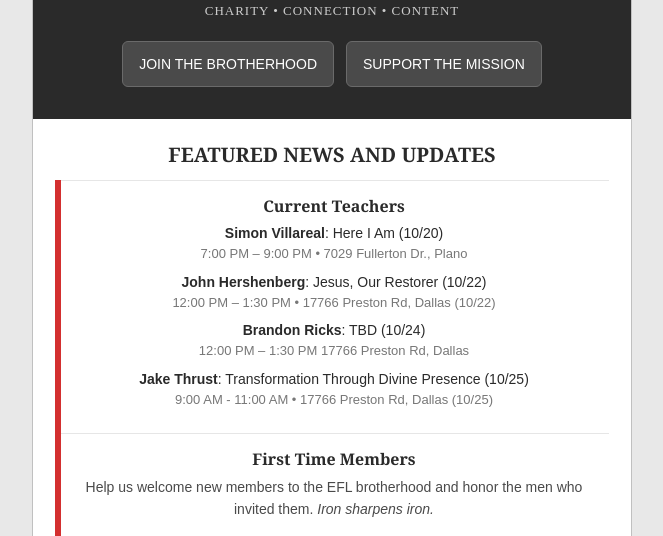
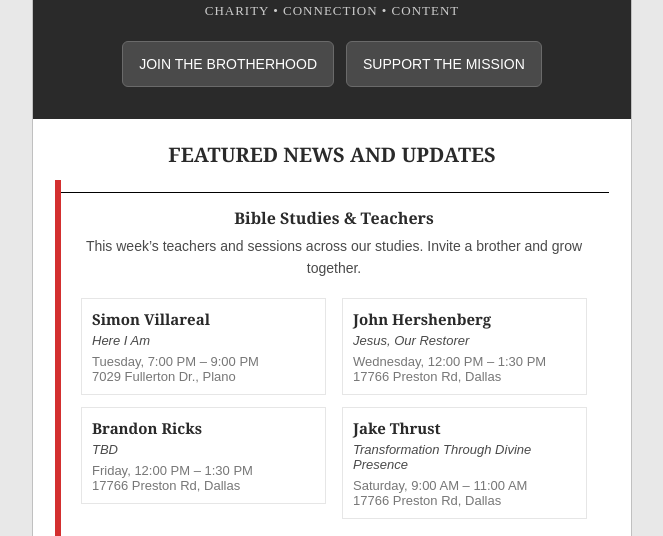
Before and after one commit to andrewgonowolo03-create/EFLNewsletter, a plain HTML site: page index.html in a window 1280 px wide. Shown: the part 185-721 px from the top of the page, without its empty margins (308-971 px from the left). Drawn offline with Linux system fonts and the light colour scheme.

Commit message:
Update index.html

```diff
--- a/index.html
+++ b/index.html
@@ -97,43 +97,111 @@
     <!-- Right content column: stack items inside this one cell -->
     <td style="padding:0;">
 
-<!-- ITEM: Current Teachers -->
-<table role="presentation" width="100%" cellpadding="0" cellspacing="0" border="0" style="border-collapse:collapse;margin:0;">
+<!-- FEATURED: Bible Studies & Teachers (4 boxes, matches First Time Members style) -->
+<table role="presentation" width="100%" cellpadding="0" cellspacing="0" border="0" style="border-collapse:collapse;margin:12px 0;">
   <tr>
-    <td align="center" style="padding:14px 14px 12px 12px;text-align:center;border-top:1px solid #e6e6e6;">
+    <td align="center" style="padding:14px 14px 12px 12px;text-align:center;border-top:1px solid #000000;">
+
       <div style="font-family:Georgia,serif;font-size:16px;color:#2a2a2a;font-weight:bold;margin:0 0 6px;">
-        Current Teachers
+        Bible Studies &amp; Teachers
+      </div>
+      <div style="max-width:520px;margin:0 auto;font-family:Arial,Helvetica,sans-serif;font-size:14px;color:#4a4a4a;line-height:1.6;">
+        This week’s teachers and sessions across our studies. Invite a brother and grow together.
       </div>
 
-<!-- Current Teachers (name/topic on line 1; date/time on line 2) -->
-<div style="font-family:Arial,Helvetica,sans-serif;font-size:14px;color:#2a2a2a;line-height:1.5;">
-  <div style="margin:0 0 8px 0;">
-    <strong>Simon Villareal</strong>: Here I Am (10/20) <br>
-    <span style="font-size:13px;color:#777;">
-      7:00 PM – 9:00 PM • 7029 Fullerton Dr., Plano
-    </span>
-  </div>
+      <!-- 2 x 2 grid of bordered cards (stack on mobile) -->
+      <table role="presentation" cellpadding="0" cellspacing="0" border="0" width="100%"
+             style="margin:12px auto 0 auto;max-width:560px;border-collapse:collapse;">
+        <tr>
+          <!-- Card 1: Simon Villareal -->
+          <td class="stack" width="50%" valign="top" style="padding:6px 8px;">
+            <table role="presentation" width="100%" cellpadding="0" cellspacing="0" border="0"
+                   style="border:1px solid #e6e6e6;">
+              <tr>
+                <td style="padding:10px;text-align:left;">
+                  <div style="font-family:Georgia,serif;font-size:15px;color:#2a2a2a;font-weight:bold;margin:0 0 4px;">
+                    Simon Villareal
+                  </div>
+                  <div style="font-family:Arial,Helvetica,sans-serif;font-size:13px;color:#4a4a4a;margin:0 0 6px;">
+                    <em>Here I Am</em>
+                  </div>
+                  <div style="font-family:Arial,Helvetica,sans-serif;font-size:13px;color:#777;margin:0;">
+                    Tuesday, 7:00 PM – 9:00 PM<br>
+                    7029 Fullerton Dr., Plano
+                  </div>
+                </td>
+              </tr>
+            </table>
+          </td>
 
-  <div style="margin:0 0 8px 0;">
-    <strong>John Hershenberg</strong>: Jesus, Our Restorer (10/22)<br>
-    <span style="font-size:13px;color:#777;">
-       12:00 PM – 1:30 PM • 17766 Preston Rd, Dallas (10/22)
-    </span>
-  </div>
- <div style="margin:0 0 8px 0;">
-    <strong>Brandon Ricks</strong>: TBD (10/24)<br>
-    <span style="font-size:13px;color:#777;">
-      12:00 PM – 1:30 PM 17766 Preston Rd, Dallas
-    </span>
-  </div>
+          <!-- Card 2: John Hershenberg -->
+          <td class="stack" width="50%" valign="top" style="padding:6px 8px;">
+            <table role="presentation" width="100%" cellpadding="0" cellspacing="0" border="0"
+                   style="border:1px solid #e6e6e6;">
+              <tr>
+                <td style="padding:10px;text-align:left;">
+                  <div style="font-family:Georgia,serif;font-size:15px;color:#2a2a2a;font-weight:bold;margin:0 0 4px;">
+                    John Hershenberg
+                  </div>
+                  <div style="font-family:Arial,Helvetica,sans-serif;font-size:13px;color:#4a4a4a;margin:0 0 6px;">
+                    <em>Jesus, Our Restorer</em>
+                  </div>
+                  <div style="font-family:Arial,Helvetica,sans-serif;font-size:13px;color:#777;margin:0;">
+                    Wednesday, 12:00 PM – 1:30 PM<br>
+                    17766 Preston Rd, Dallas
+                  </div>
+                </td>
+              </tr>
+            </table>
+          </td>
+        </tr>
 
-  <div style="margin:0;">
-    <strong>Jake Thrust</strong>: Transformation Through Divine Presence (10/25)<br>
-    <span style="font-size:13px;color:#777;">
-       9:00 AM - 11:00 AM • 17766 Preston Rd, Dallas (10/25)
-    </span>
-  </div>
-</div>
+        <tr>
+          <!-- Card 3: Brandon Ricks -->
+          <td class="stack" width="50%" valign="top" style="padding:6px 8px;">
+            <table role="presentation" width="100%" cellpadding="0" cellspacing="0" border="0"
+                   style="border:1px solid #e6e6e6;">
+              <tr>
+                <td style="padding:10px;text-align:left;">
+                  <div style="font-family:Georgia,serif;font-size:15px;color:#2a2a2a;font-weight:bold;margin:0 0 4px;">
+                    Brandon Ricks
+                  </div>
+                  <div style="font-family:Arial,Helvetica,sans-serif;font-size:13px;color:#4a4a4a;margin:0 0 6px;">
+                    <em>TBD</em>
+                  </div>
+                  <div style="font-family:Arial,Helvetica,sans-serif;font-size:13px;color:#777;margin:0;">
+                    Friday, 12:00 PM – 1:30 PM<br>
+                    17766 Preston Rd, Dallas
+                  </div>
+                </td>
+              </tr>
+            </table>
+          </td>
+
+          <!-- Card 4: Jake Thrust -->
+          <td class="stack" width="50%" valign="top" style="padding:6px 8px;">
+            <table role="presentation" width="100%" cellpadding="0" cellspacing="0" border="0"
+                   style="border:1px solid #e6e6e6;">
+              <tr>
+                <td style="padding:10px;text-align:left;">
+                  <div style="font-family:Georgia,serif;font-size:15px;color:#2a2a2a;font-weight:bold;margin:0 0 4px;">
+                    Jake Thrust
+                  </div>
+                  <div style="font-family:Arial,Helvetica,sans-serif;font-size:13px;color:#4a4a4a;margin:0 0 6px;">
+                    <em>Transformation Through Divine Presence</em>
+                  </div>
+                  <div style="font-family:Arial,Helvetica,sans-serif;font-size:13px;color:#777;margin:0;">
+                    Saturday, 9:00 AM – 11:00 AM<br>
+                    17766 Preston Rd, Dallas
+                  </div>
+                </td>
+              </tr>
+            </table>
+          </td>
+        </tr>
+
+      </table>
+
     </td>
   </tr>
 </table>
@@ -141,7 +209,7 @@
 <!-- FEATURED: New Members & Who Brought Them (no button) -->
 <table role="presentation" width="100%" cellpadding="0" cellspacing="0" border="0" style="border-collapse:collapse;margin:12px 0;">
   <tr>
-    <td align="center" style="padding:14px 14px 12px 12px;text-align:center;border-top:1px solid #e6e6e6;">
+    <td align="center" style="padding:14px 14px 12px 12px;text-align:center;border-top:1px solid #000000;">
 
       <div style="font-family:Georgia,serif;font-size:16px;color:#2a2a2a;font-weight:bold;margin:0 0 6px;">
         First Time Members
@@ -196,7 +264,7 @@
         <!-- Row 2 (duplicate this row block as needed) -->
         <tr>
           <td class="stack" width="50%" valign="top" style="padding:6px 8px;">
-            <table role="presentation" width="100%" cellpadding="0" cellspacing="0" border="0" style="border:1px solid #e6e6e6;">
+            <table role="presentation" width="100%" cellpadding="0" cellspacing="0" border="0" style="border:1px solid #000000;">
               <tr>
                 <td style="padding:10px;text-align:left;">
                   <div style="font-family:Georgia,serif;font-size:15px;color:#2a2a2a;font-weight:bold;margin:0 0 4px;">
@@ -242,7 +310,7 @@
 <table role="presentation" width="100%" cellpadding="0" cellspacing="0" border="0" style="border-collapse:collapse;margin:12px 0;">
   <tr>
     <!-- Keep ALL content inside this one TD so the rail stays intact -->
-    <td align="center" style="padding:14px 14px 12px 12px;text-align:center;border-top:1px solid #e6e6e6;">
+    <td align="center" style="padding:14px 14px 12px 12px;text-align:center;border-top:1px solid #000000;">
 
       <div style="font-family:Georgia,serif;font-size:16px;color:#2a2a2a;font-weight:bold;margin:0 0 6px;">
         Recent Baptisms
@@ -306,7 +374,7 @@
 <!-- FEATURED: How Can I Pray for You? (top grey only, no red rail) -->
 <table role="presentation" width="100%" cellpadding="0" cellspacing="0" border="0" style="border-collapse:collapse;margin:12px 0 0 0;">
   <tr>
-    <td align="center" style="padding:14px 14px 12px 12px;text-align:center;border-top:1px solid #e6e6e6;">
+    <td align="center" style="padding:14px 14px 12px 12px;text-align:center;border-top:1px solid #000000;">
 
       <div style="font-family:Georgia,serif;font-size:16px;color:#2a2a2a;font-weight:bold;margin:0 0 6px;">
         Coming Soon – How Can I Pray for You Booth
@@ -401,7 +469,7 @@
             <table role="presentation" width="100%" cellpadding="0" cellspacing="0" border="0" style="border-collapse:collapse;">
               <tr>
                 <td width="64" align="right" style="font-family:Arial,Helvetica,sans-serif;font-size:12px;color:#777;padding:8px 8px 8px 0;border-top:1px solid #eee;">Oct&nbsp;16</td>
-                <td style="padding:8px 0 8px 8px;border-top:1px solid #eee;"><div style="font-family:Georgia,serif;font-size:15px;color:#2a2a2a;font-weight:bold;">Larry Dyer</div></td>
+                <td style="padding:8px 0 8px 8px;border-top:1px solid #eee;"><div style="font-family:Georgia,serif;font-size:15px;color:#000000;font-weight:bold;">Larry Dyer</div></td>
               </tr>
               <tr>
                 <td align="right" style="font-family:Arial,Helvetica,sans-serif;font-size:12px;color:#777;padding:8px 8px 8px 0;border-top:1px solid #eee;">Oct&nbsp;17</td>
@@ -429,7 +497,7 @@
   <!-- MEMBER HIGHLIGHT (with heading + larger name) -->
 <table role="presentation" width="100%" cellpadding="0" cellspacing="0" border="0" style="border-collapse:collapse;margin:0;">
   <tr>
-    <td align="center" style="padding:14px 14px 12px 12px;text-align:center;border-top:1px solid #e6e6e6;">
+    <td align="center" style="padding:14px 14px 12px 12px;text-align:center;border-top:1px solid #000000;">
 
       <div style="font-family:Arial,Helvetica,sans-serif;font-size:16px;line-height:1.2;color:#000000;
                   text-transform:uppercase;letter-spacing:.5px;font-weight:bold;margin:0 0 8px 0;">
@@ -439,13 +507,13 @@
 
       <img src="https://mcusercontent.com/4c57091bf25d401d85fe2b8ef/images/76890dcd-1121-c1bd-343d-cea931455606.jpg" width="160" alt="Member Name" border="0" style="display:block;border:0;width:160px;height:auto;margin:0 auto 10px;border-radius:80px;">
 
-      <div style="font-family:Georgia,serif;font-size:18px;line-height:1.3;color:#2a2a2a;
+      <div style="font-family:Georgia,serif;font-size:18px;line-height:1.3;color:#000000;
                   font-weight:bold;margin:8px 0 6px 0;">
         Clint Carter
         <span style="font-weight:normal;color:#555;"> – EFL Leader </span>
       </div>
 
-      <div style="font-family:Arial,Helvetica,sans-serif;font-size:14px;color:#4a4a4a;margin:0 0 8px 0;">
+      <div style="font-family:Arial,Helvetica,sans-serif;font-size:14px;color:#000000;margin:0 0 8px 0;">
         Clint Carter is an EFL leader and teacher with a tremendous heart for the Lord.
 He lives in Allen, Texas, with his wife, Robin, and they have three children.
 Clint leads Advanced Data Spectrum, a technology company, as CEO and Founder and continues to live out his faith through service and leadership.
```
